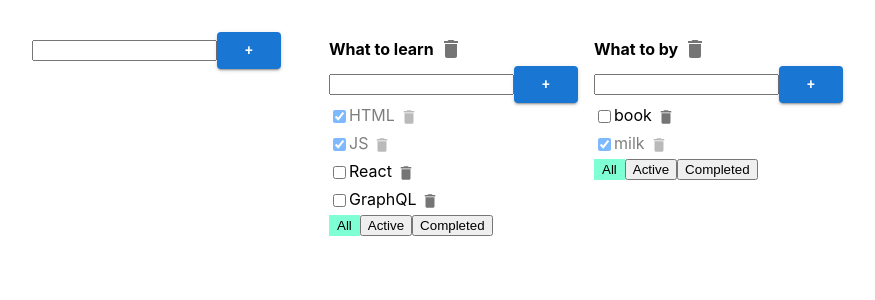
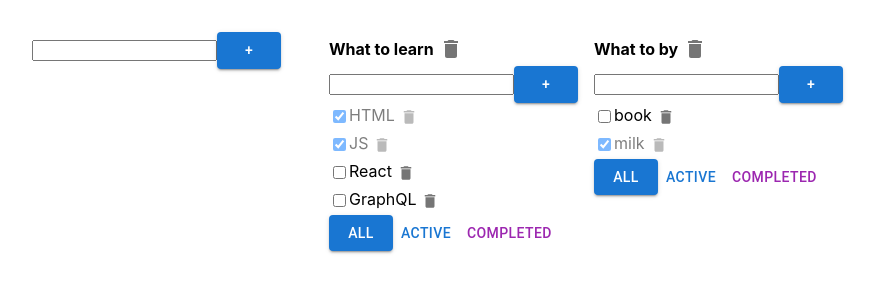
Before and after one commit to AlexandrShnipov/todolist-ts, a React (Create React App) app: page / in a window 1280 px wide. Shown: the top 300 px of the page, without its empty margins (32-907 px from the left). Built offline with nearby package versions, Linux system fonts and the light colour scheme.

Commit message:
fixed buttons for filter / added MU

```diff
--- a/src/components/Todolist.tsx
+++ b/src/components/Todolist.tsx
@@ -5,6 +5,7 @@ import {AddItemForm} from './AddItemForm';
 import {EditableSpan} from './EditableSpan';
 import IconButton from '@mui/material/IconButton';
 import {Delete} from '@mui/icons-material';
+import {Button} from '@mui/material';
 
 export type TasksType = {
     id: string
@@ -97,18 +98,20 @@ export const Todolist = (props: TodoListPropsType) => {
                     {tasksList}
                 </ul>
                 <div>
-                    <button
-                        className={filter === 'all' ? 'active-filter' : ''}
+                    <Button
+                        variant={filter === 'all' ? 'contained' : 'text'}
                         onClick={onAllClickHandler}>All
-                    </button>
-                    <button
-                        className={filter === 'active' ? 'active-filter' : ''}
+                    </Button>
+                    <Button
+                        color={'primary'}
+                        variant={filter === 'active' ? 'contained' : 'text'}
                         onClick={onActiveClickHandler}>Active
-                    </button>
-                    <button
-                        className={filter === 'completed' ? 'active-filter' : ''}
+                    </Button>
+                    <Button
+                        color={'secondary'}
+                        variant={filter === 'completed' ? 'contained' : 'text'}
                         onClick={onCompletedClickHandler}>Completed
-                    </button>
+                    </Button>
                 </div>
             </div>
         </>
```
